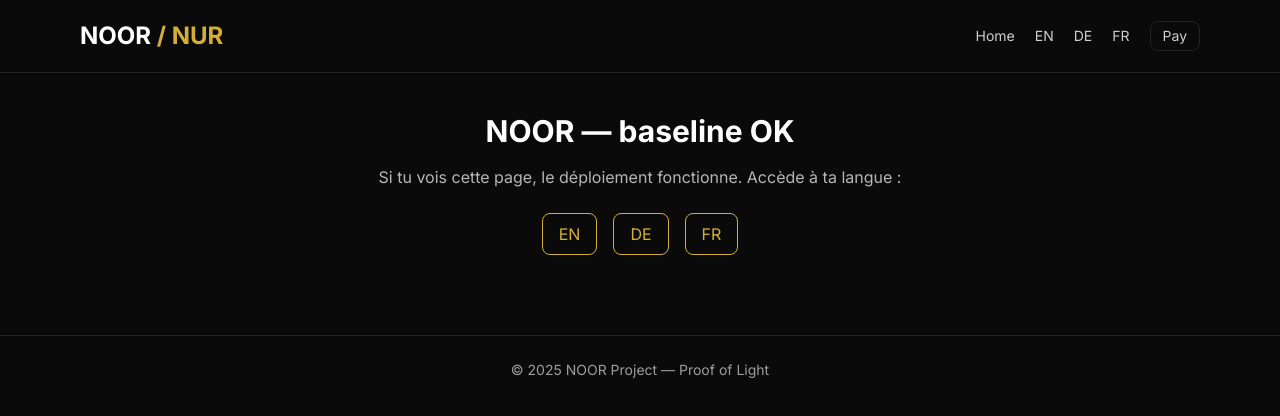
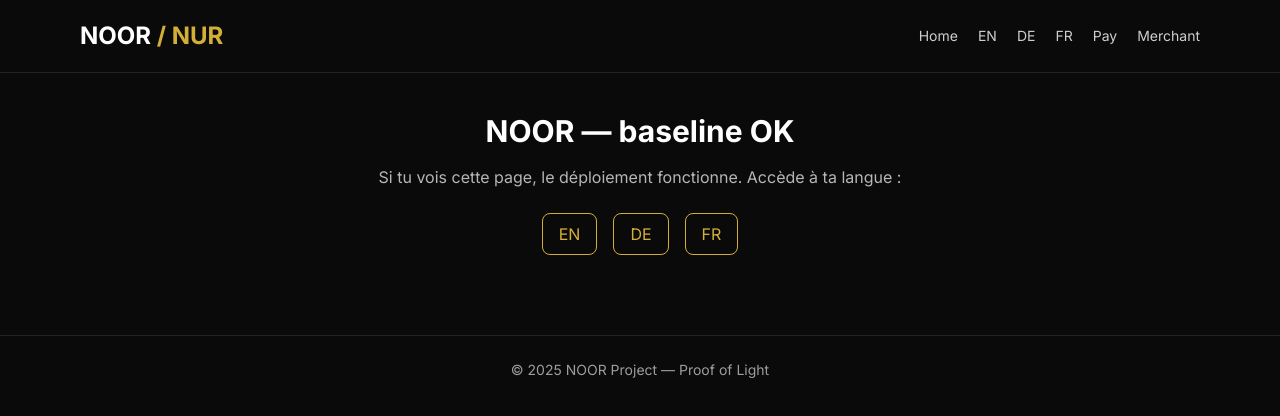
Before and after one commit to noorfinances-eng/noor-pages, a Next.js app: page / in a window 1280 px wide. Shown: the top 416 px of the page. Built offline with nearby package versions, Linux system fonts and the light colour scheme.

Commit message:
Update _app.js

```diff
--- a/pages/_app.js
+++ b/pages/_app.js
@@ -8,12 +8,13 @@ export default function MyApp({ Component, pageProps }) {
           <h1 className="text-2xl font-semibold">
             NOOR <span className="text-gold">/ NUR</span>
           </h1>
-          <nav className="flex gap-5 text-sm text-white/80 items-center">
+          <nav className="flex gap-5 text-sm text-white/80">
             <a href="/">Home</a>
             <a href="/en">EN</a>
             <a href="/de">DE</a>
             <a href="/fr">FR</a>
-            <a href="/pay" className="px-3 py-1 rounded-lg border border-white/10 hover:bg-white/10">Pay</a>
+            <a href="/pay">Pay</a>
+            <a href="/merchant">Merchant</a>
           </nav>
         </div>
       </header>
```
